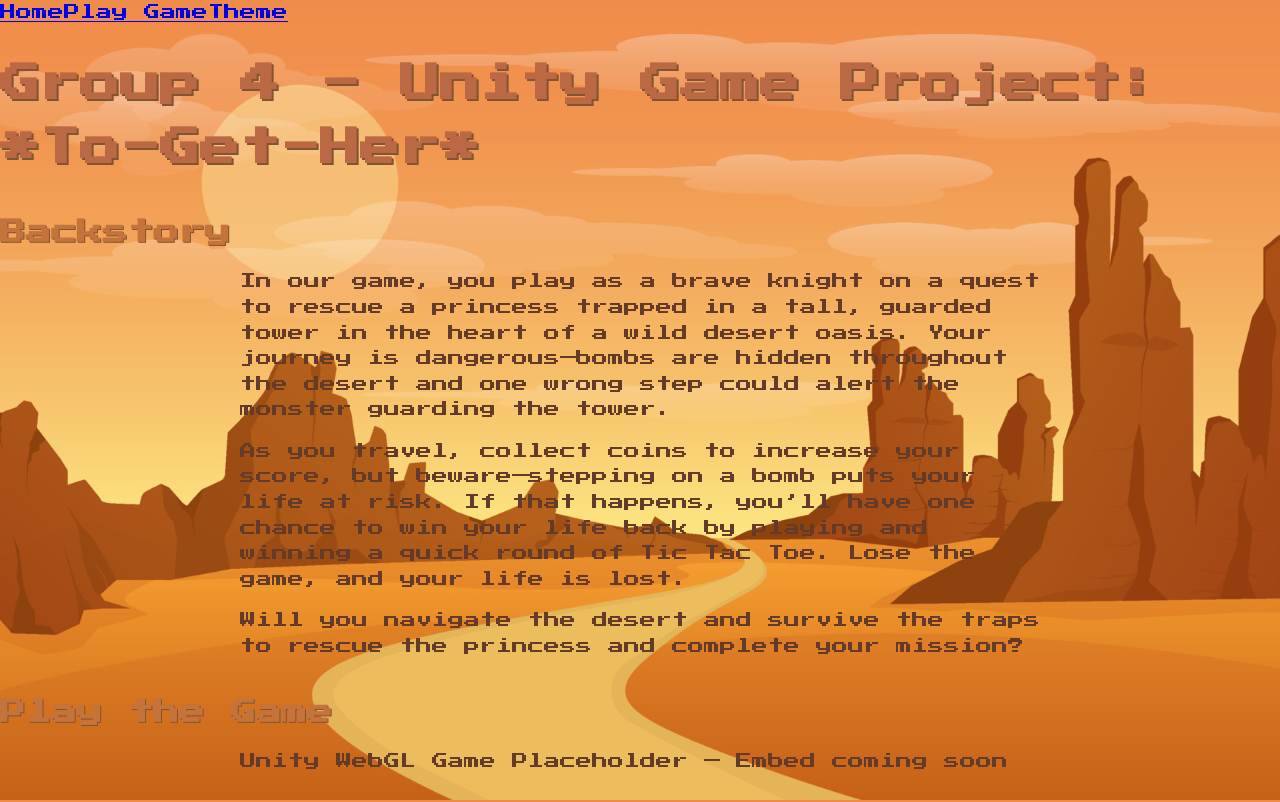
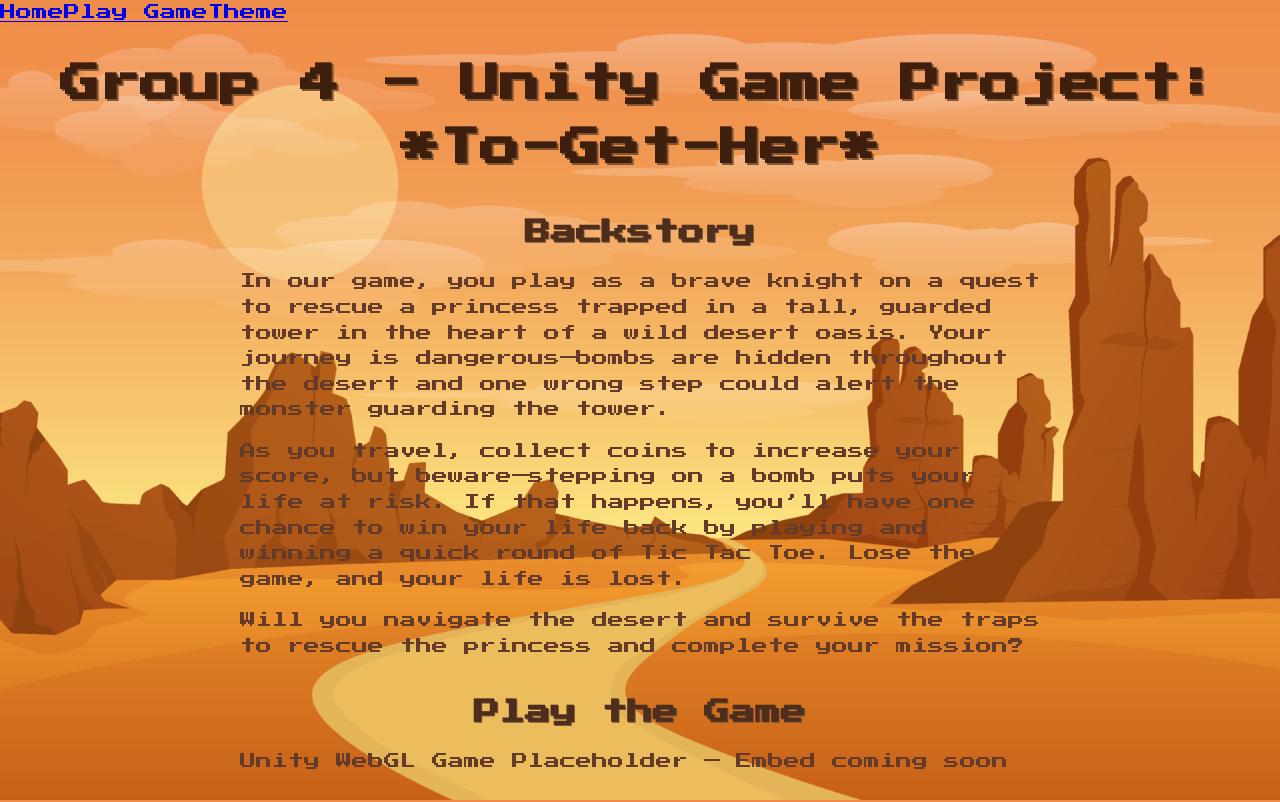
Before and after one commit to lielbn/group4css385, a Next.js app: page / in a window 1280 px wide. Shown: the top 802 px of the page. Built offline with nearby package versions, Linux system fonts and the light colour scheme.

Commit message:
Update globals.css

```diff
--- a/app/globals.css
+++ b/app/globals.css
@@ -31,14 +31,18 @@ body {
 
 /* Headings */
 h1 {
-  color: var(--accent);
+  text-align: center;
+  text-shadow: 2px 2px 4px rgba(0, 0, 0, 0.4);
+  color: #3e1f0e; /* darker desert-themed brown */
   font-size: 2.5rem;
   text-shadow: 2px 2px 0 var(--muted);
   margin-bottom: 1rem;
 }
 
 h2 {
-  color: var(--primary);
+  text-align: center;
+  text-shadow: 2px 2px 4px rgba(0, 0, 0, 0.4);
+  color: #4d2e1d;
   font-size: 1.6rem;
   margin-top: 2rem;
   margin-bottom: 1rem;
```
